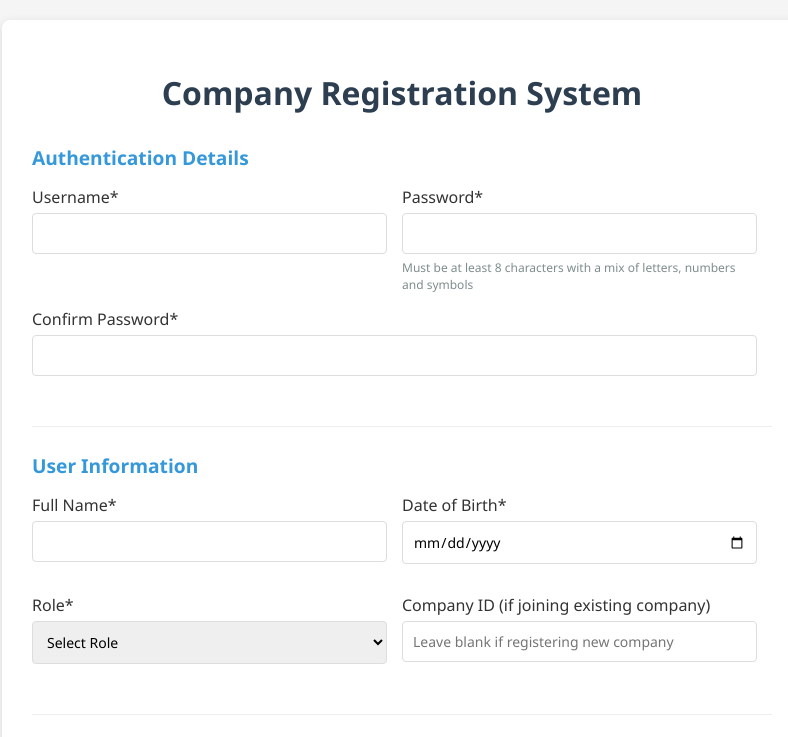
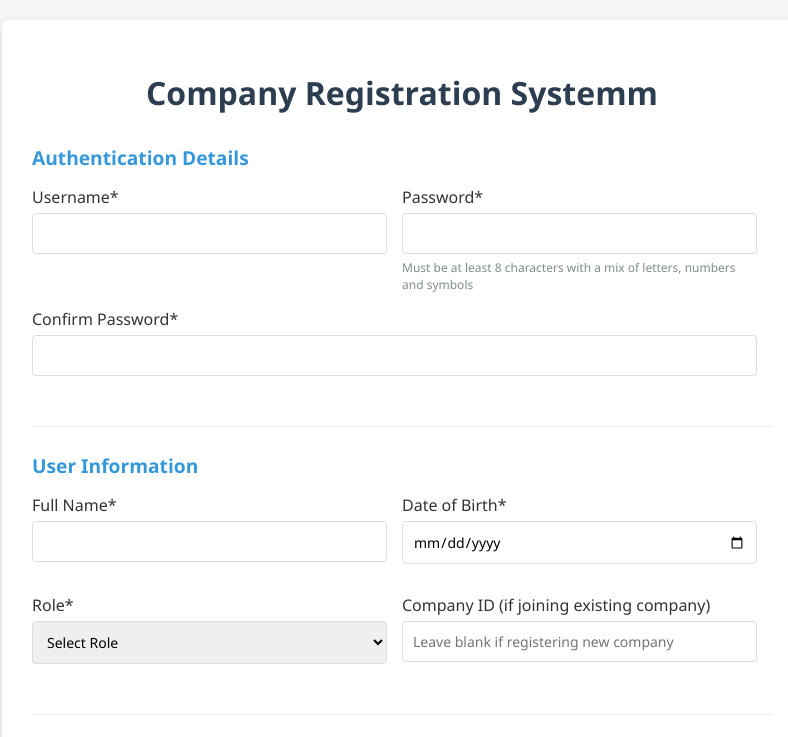
Before and after one commit to Eshab01/Company-Registration-System, a plain HTML site: page index.html in a window 1280 px wide. Shown: the top 737 px of the page, without its empty margins (238-1026 px from the left). Drawn offline with Linux system fonts and the light colour scheme.

Commit message:
index.html

```diff
--- a/index.html
+++ b/index.html
@@ -115,7 +115,7 @@
 </head>
 <body>
   <div class="container">
-    <h1>Company Registration System</h1>
+    <h1>Company Registration Systemm</h1>
 
     <form id="signupForm">
       <!-- Authentication Section -->
```
